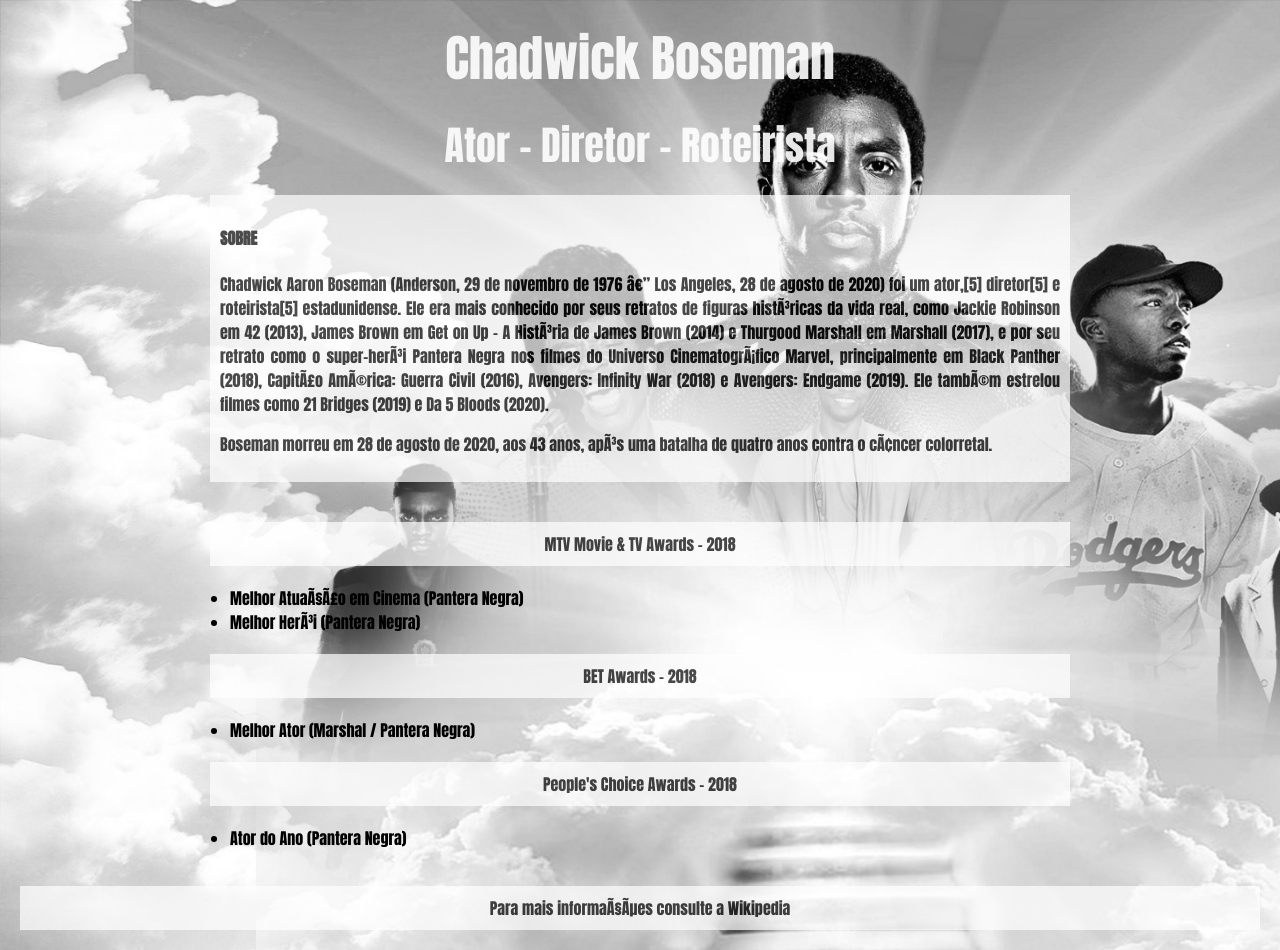
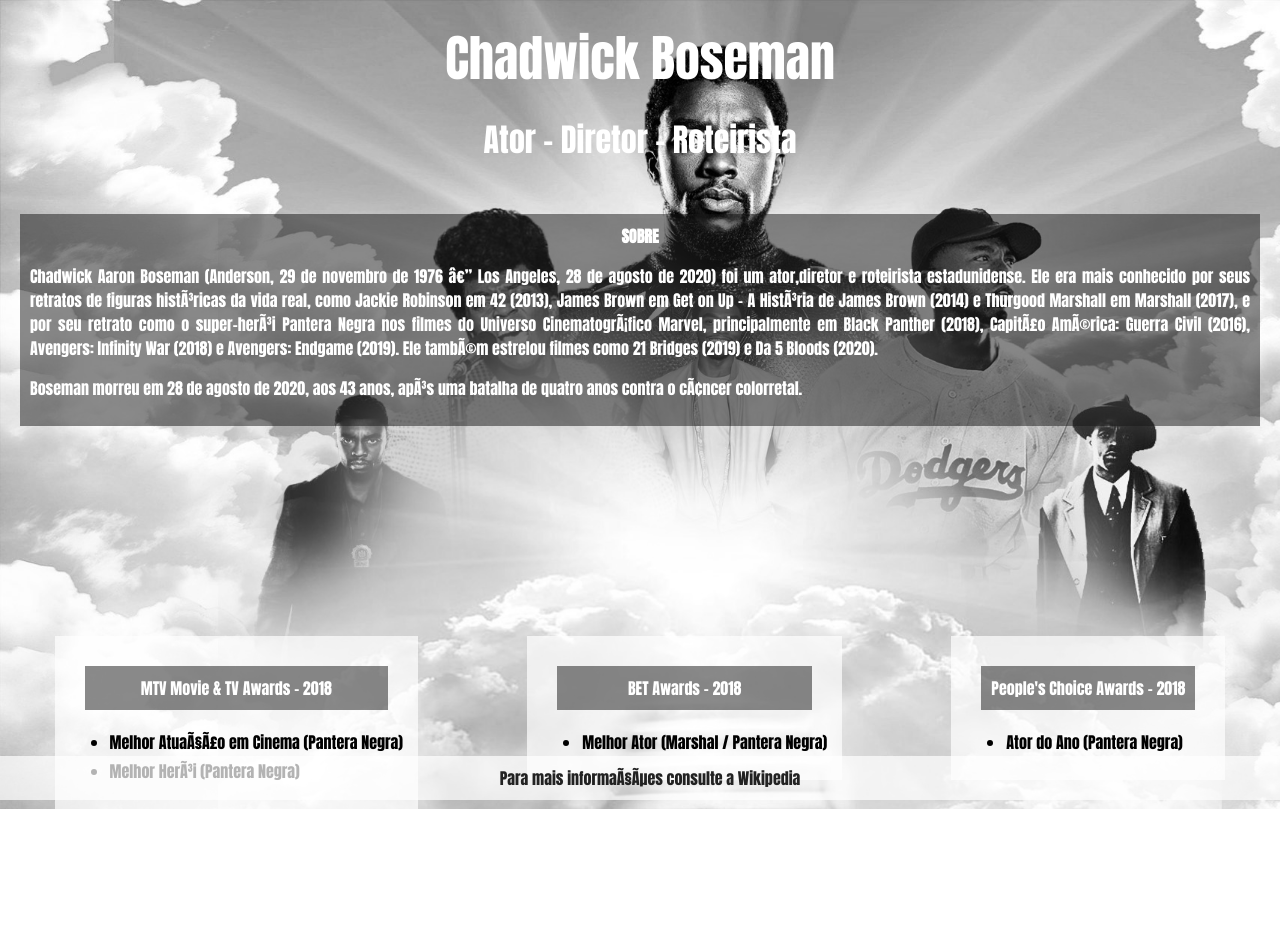
Before and after one commit to patnca/pagina-tributo, a plain HTML site: page index.html in a window 1280 px wide. After the commit the page ends 809 px from the top, so only its background shows below. Drawn offline with Linux system fonts and the light colour scheme.

Commit message:
Alterando layout, cores e posicionamento dos elementos

```diff
--- a/assets/css/template.css
+++ b/assets/css/template.css
@@ -6,6 +6,7 @@
     background-size: cover;
     margin: 0;
     padding: 0;
+    box-sizing: border-box;
 }
 header{
     display: flex;
@@ -13,8 +14,9 @@
 }
 .container{
     display: flex;
+    flex-direction: column;
     justify-content: center;
-    width: 900px;
+    width: 1440px
 }
 .topo{
     display: flex;
@@ -23,56 +25,66 @@
     align-items: center;
     width: 100%;
     height: auto;
-    opacity: 0.9;
 
 }
 .nome{
     font-size: 50px;
     color: #ffffff;
-    display: flex;
-    align-items: center;
     text-align: center;
     margin: 20px;
 }
 .profissao{
-    font-size: 40px;
+    font-size: 32px;
     color: #ffffff;
-    display: flex;
-    align-items: center;
     text-align: center;
 }
 #geral{
     display: flex;
-    flex-direction: column;
     justify-content: center;
-    align-items: center;
     height: auto;
-}
-.column{
-    flex-direction: column;
+    width: 100%;
 }
 article{
-    background-color: #ffffff;
-    color: black;
+    background-color: rgba(22, 22, 22, 0.5);
+    color: #ffffff;
     padding: 10px;
     margin: 20px;
     text-align: justify;
-    opacity: 0.7;
+    margin-top: 50px;
+}
+h1{
+    margin: auto;
+    text-align: center;
+}
+#awards{
+    display: flex;
+    justify-content: space-around;
+    align-items: flex-start;
+    margin-top: 190px;
 }
 #awards header{
-    background-color: #ffffff;
-    opacity: 0.7;
+    background-color: rgba(22, 22, 22, 0.5);
+    color: #ffffff;
     padding: 10px;
     margin: 20px;
 }
+#awards div{
+    background-color: rgba(255, 255, 255, 0.7);
+    padding: 10px;
+}
+li{
+    margin: 5px;
+}
 footer{
-    background-color: #ffffff;
+    background-color: rgba(255, 255, 255, 0.7);
     padding: 10px;
-    margin: 20px;
+    width: 100%;
     text-align: center;
-    opacity: 0.7;
+    position: fixed;
+    bottom: 0;
+    color: #222222;
 }
 .more a{
     text-decoration: none;
-    color: #000;
+    color: #222222;
 }
--- a/index.html
+++ b/index.html
@@ -21,15 +21,13 @@
            </div>
        </header>
        <section id="geral">
-           <div class="container column">
+           <div class="container">
                 <section id="bio">
                     <article>
                         <h1>SOBRE</h1>
                         <p>
-                            Chadwick Aaron Boseman (Anderson, 29 de novembro de 1976 — Los Angeles, 28 de agosto de 2020) foi um ator,[5] diretor[5] e roteirista[5] estadunidense.
-                            Ele era mais conhecido por seus retratos de figuras históricas da vida real, como Jackie Robinson em 42 (2013), James Brown em Get on Up - A História de James Brown (2014)
-                            e Thurgood Marshall em Marshall (2017), e por seu retrato como o super-herói Pantera Negra nos filmes do Universo Cinematográfico Marvel, principalmente em Black Panther (2018),
-                            Capitão América: Guerra Civil (2016), Avengers: Infinity War (2018) e Avengers: Endgame (2019). Ele também estrelou filmes como 21 Bridges (2019) e Da 5 Bloods (2020).
+                            Chadwick Aaron Boseman (Anderson, 29 de novembro de 1976 — Los Angeles, 28 de agosto de 2020) foi um ator,diretor e roteirista estadunidense.
+                            Ele era mais conhecido por seus retratos de figuras históricas da vida real, como Jackie Robinson em 42 (2013), James Brown em Get on Up - A História de James Brown (2014) e Thurgood Marshall em Marshall (2017), e por seu retrato como o super-herói Pantera Negra nos filmes do Universo Cinematográfico Marvel, principalmente em Black Panther (2018), Capitão América: Guerra Civil (2016), Avengers: Infinity War (2018) e Avengers: Endgame (2019). Ele também estrelou filmes como 21 Bridges (2019) e Da 5 Bloods (2020).
                         </p>
                         <p>
                             Boseman morreu em 28 de agosto de 2020, aos 43 anos, após uma batalha de quatro anos contra o câncer colorretal.
@@ -38,19 +36,25 @@
                 </section>
                 <div>
                     <section id="awards">
+                        <div>
                             <header>MTV Movie & TV Awards - 2018</header>
                             <ul>
                                 <li>Melhor Atuação em Cinema (Pantera Negra)</li>
                                 <li>Melhor Herói (Pantera Negra)</li>
                             </ul>
+                        </div>
+                        <div>
                             <header>BET Awards - 2018</header>
                             <ul>
                                 <li>Melhor Ator (Marshal / Pantera Negra)</li>
                             </ul>
+                        </div>
+                        <div>
                             <header>People's Choice Awards - 2018</header>
                             <ul>
                                 <li>Ator do Ano (Pantera Negra)</li>
                             </ul>
+                        </div>
                     </section>
                 </div>
            </div>
```
Lines whose indentation alone changed are shown as unchanged.
